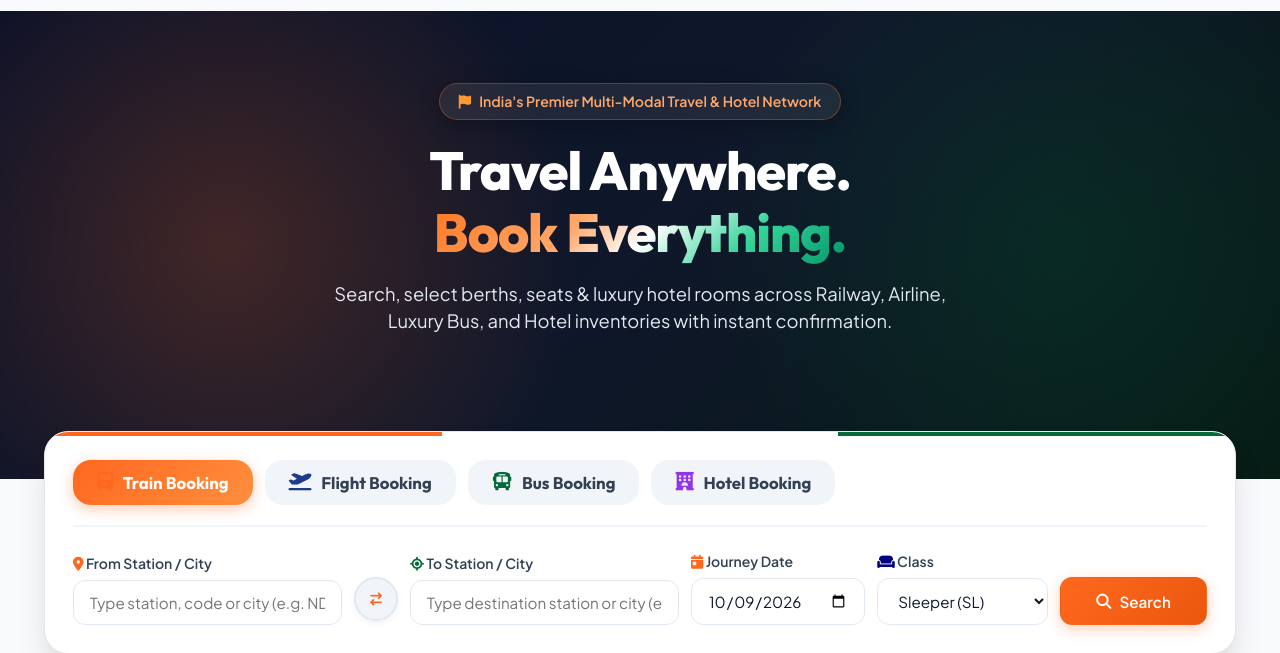
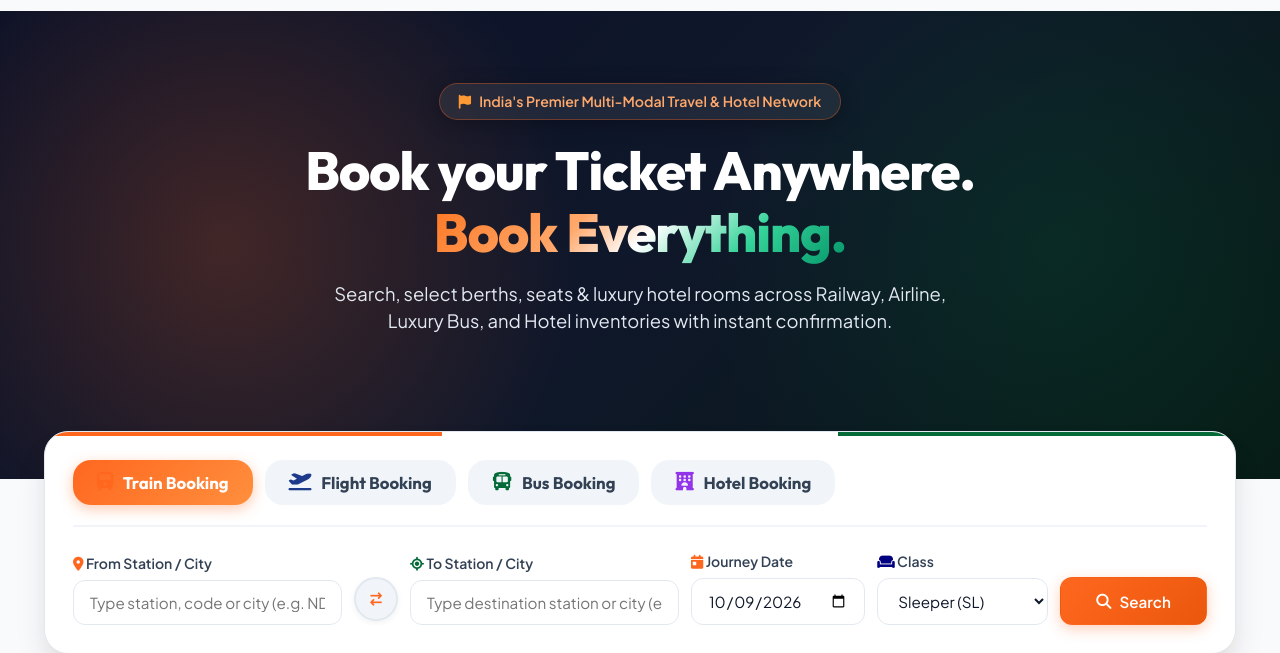
Before and after one commit to rutuja018/Online-Ticket-booking, a Django app: page / in a window 1280 px wide; the page is wider, and only the part inside the window is pictured. Shown: the part 78-731 px from the top of that part. Run offline with Django 5.2, Linux system fonts and the light colour scheme; data that the repository does not hold is empty.

Commit message:
Update hero section title in home.html

```diff
--- a/templates/home.html
+++ b/templates/home.html
@@ -4,14 +4,14 @@
 {% block title %}RailAway — Travel Anywhere. Book Everything.{% endblock %}
 
 {% block content %}
-<!-- Hero Section -->
+<!-- Hero Section  -->
 <section class="hero-section">
   <div class="container hero-content">
     <div class="hero-pill">
       <i class="fa-solid fa-flag" style="color: #FF9933;"></i> India's Premier Multi-Modal Travel & Hotel Network
     </div>
     <h1 class="hero-title">
-      Travel Anywhere. <span class="tricolor-text">Book Everything.</span>
+      Book your Ticket Anywhere. <span class="tricolor-text">Book Everything.</span>
     </h1>
     <p class="hero-subtitle">
       Search, select berths, seats & luxury hotel rooms across Railway, Airline, Luxury Bus, and Hotel inventories with instant confirmation.
```
